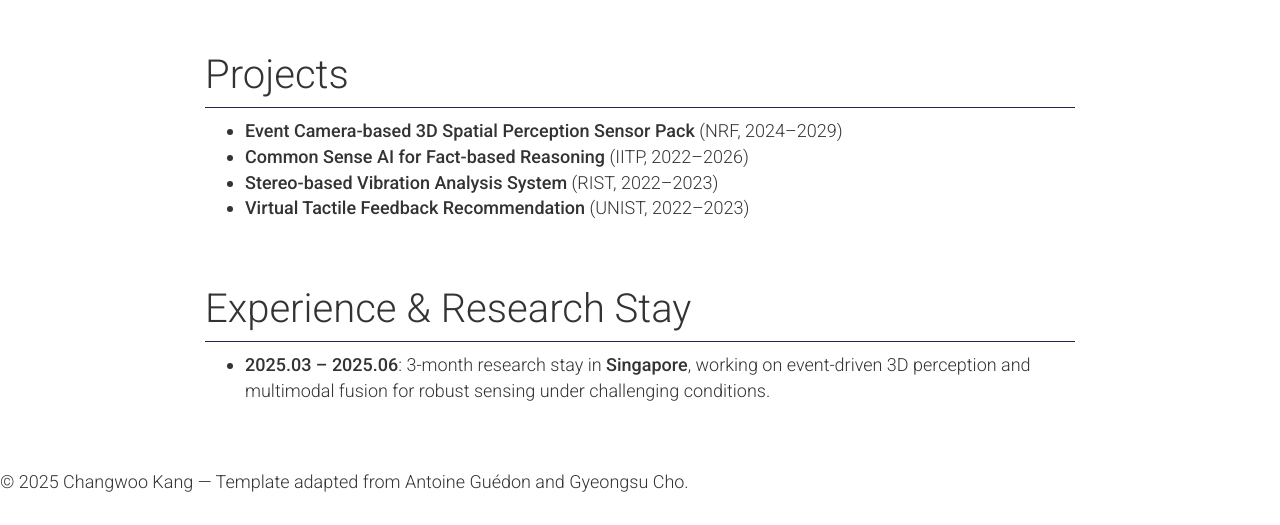
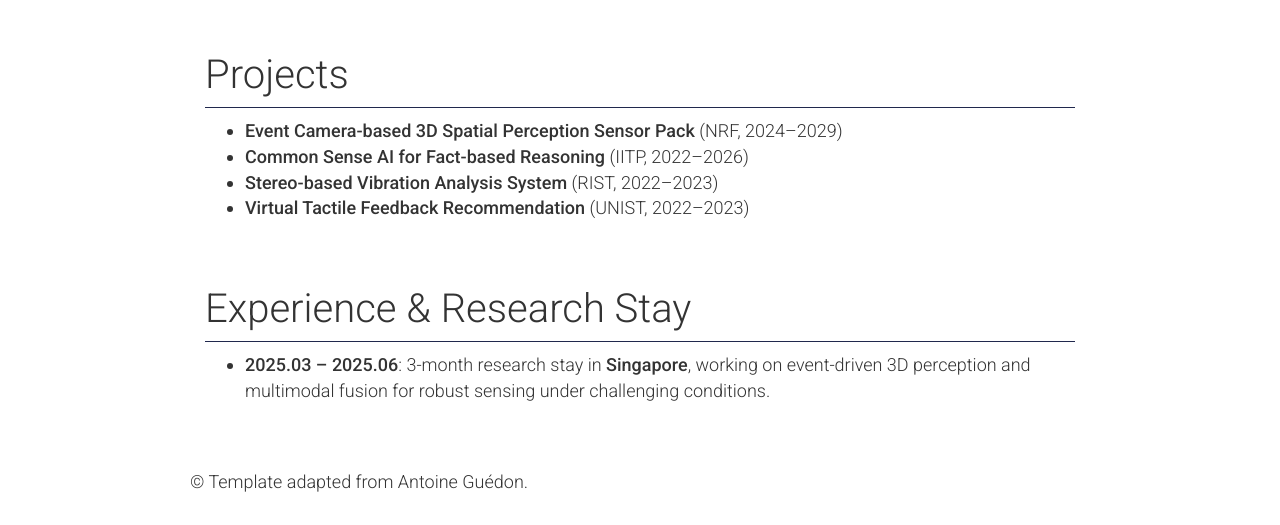
Before and after one commit to Kang-ChangWoo/Kang-ChangWoo.github.io, a plain HTML site: page index.html in a window 1280 px wide. Shown: the part 1272-1797 px from the top of the page. Drawn offline with nearby package versions, Linux system fonts and the light colour scheme; some icons are missing.

Commit message:
Update index.html

```diff
--- a/index.html
+++ b/index.html
@@ -162,8 +162,8 @@
   <div class="blank"></div>
 
   <!-- Footer + Visitor Map -->
-  <div style="text-align:center; padding:2rem 0;">
-    <p>&copy; 2025 Changwoo Kang — Template adapted from Antoine Guédon and Gyeongsu Cho.</p>
+  <div class="footer-wrapper">
+    <p>&copy; Template adapted from Antoine Guédon.</p>
 
     <!-- MapMyVisitors 2D World Map Widget -->
     <script type="text/javascript" id="mapmyvisitors"
```
